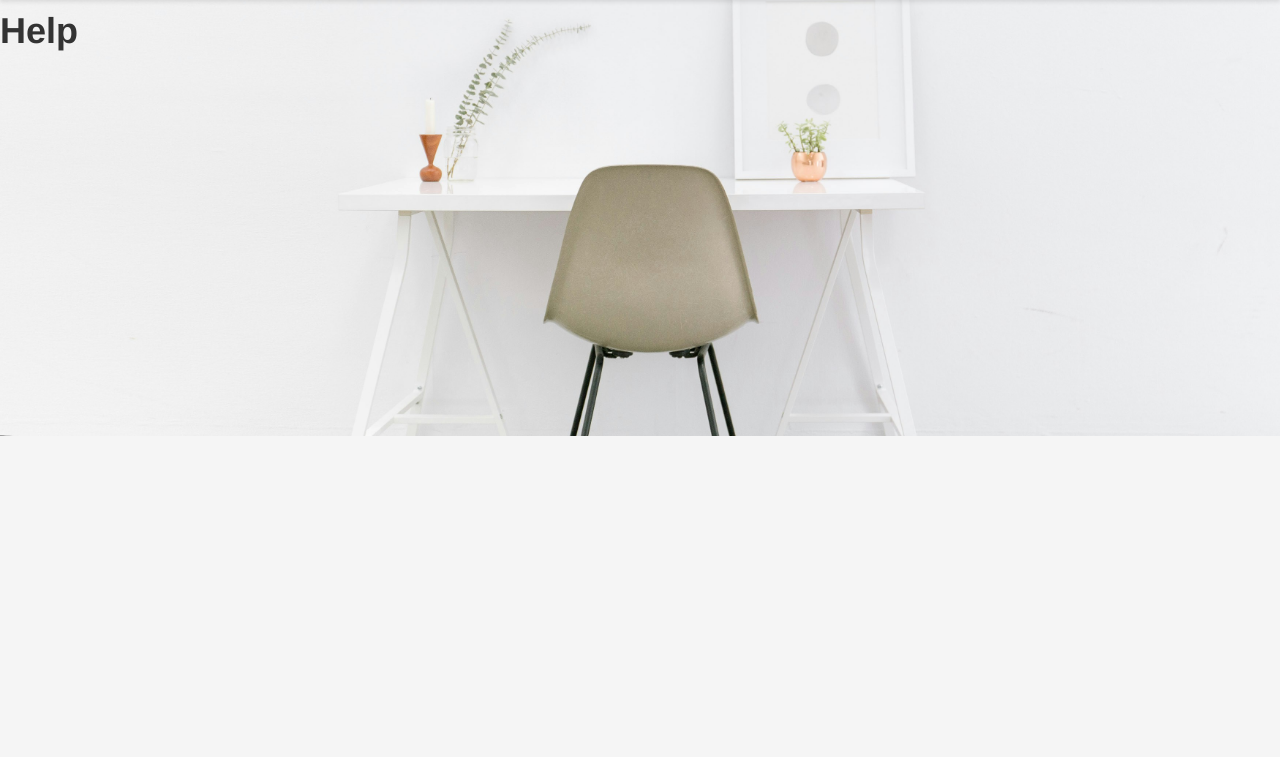
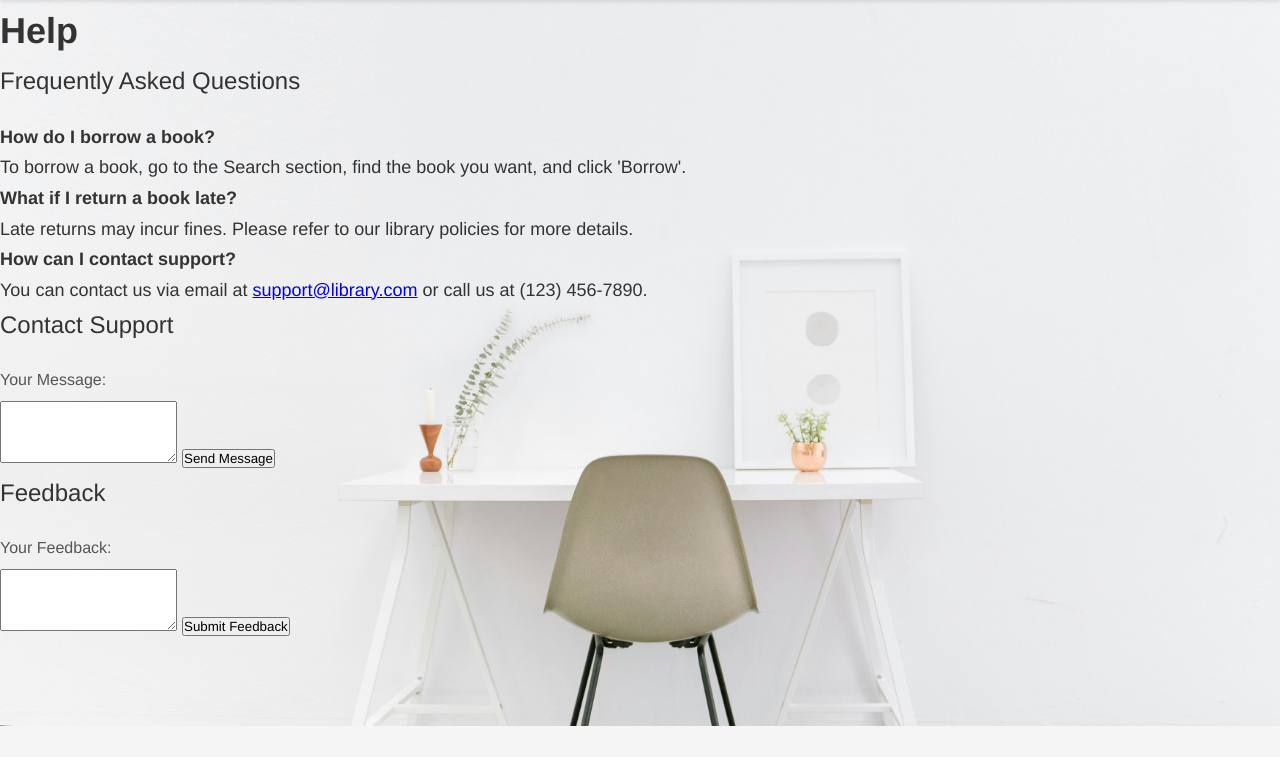
Before and after one commit to dinoaur/LMS, a PHP site: page /help.php in a window 1280 px wide. Shown: the part 43-800 px from the top of the page. Run offline with PHP 8.4, Linux system fonts and the light colour scheme; a user stored in the database is signed in.

Commit message:
Update help.php

```diff
--- a/help.php
+++ b/help.php
@@ -18,5 +18,31 @@ if (!isset($_SESSION['loggedin']) || $_SESSION['loggedin'] !== true) {
 <body style="background-image: url('./res/admin.jpg'); background-size: cover; background-position: center; background-repeat: no-repeat;">
     <div class="rule-container">
       <h1>Help</h1>
+        <h2>Frequently Asked Questions</h2>
+        <ul>
+            <li><strong>How do I borrow a book?</strong>
+                <p>To borrow a book, go to the Search section, find the book you want, and click 'Borrow'.</p>
+            </li>
+            <li><strong>What if I return a book late?</strong>
+                <p>Late returns may incur fines. Please refer to our library policies for more details.</p>
+            </li>
+            <li><strong>How can I contact support?</strong>
+                <p>You can contact us via email at <a href="mailto:support@library.com">support@library.com</a> or call us at (123) 456-7890.</p>
+            </li>
+        </ul>
+
+        <h2>Contact Support</h2>
+        <form action="send_support_request.php" method="post">
+            <label for="message">Your Message:</label>
+            <textarea id="message" name="message" rows="4" required></textarea>
+            <input type="submit" value="Send Message">
+        </form>
+
+        <h2>Feedback</h2>
+        <form action="submit_feedback.php" method="post">
+            <label for="feedback">Your Feedback:</label>
+            <textarea id="feedback" name="feedback" rows="4" required></textarea>
+            <input type="submit" value="Submit Feedback">
+        </form>
     </div>
     </body>
```
